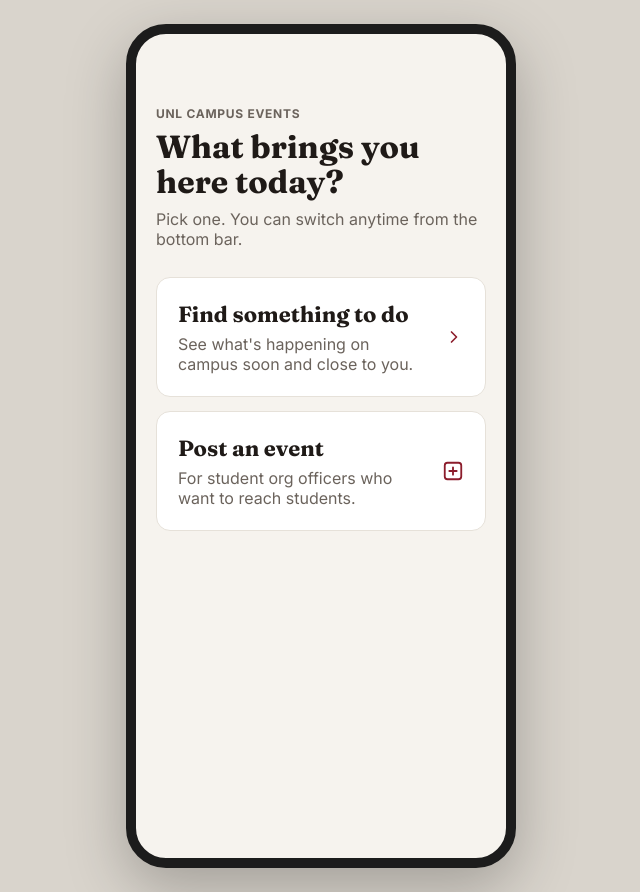
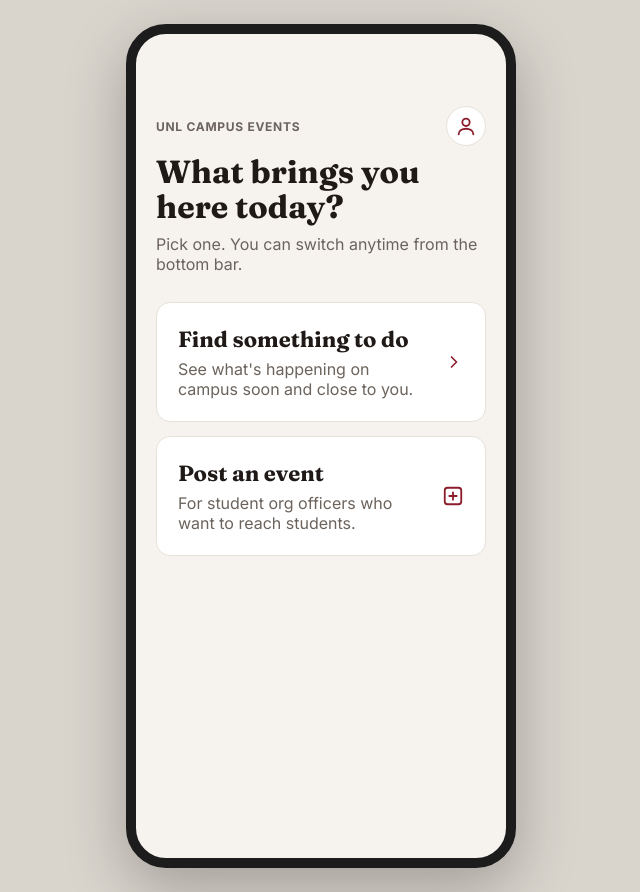
Before and after one commit to leolinquet/nevents, a React (Vite) app: page / in a window 1280 px wide. Shown: the whole page, without its empty margins (319-959 px from the left). Built offline with nearby package versions, Linux system fonts and the light colour scheme.

Commit message:
added profile icon to home

```diff
--- a/src/components/Icons.jsx
+++ b/src/components/Icons.jsx
@@ -40,3 +40,9 @@ export const CheckCircleIcon = (p) => (
     <path d="M8 12.5l3 3 5-6" />
   </svg>
 )
+export const UserIcon = (p) => (
+  <svg viewBox="0 0 24 24" width="22" height="22" {...base} {...p}>
+    <circle cx="12" cy="8" r="4" />
+    <path d="M4 21c0-4 4-6 8-6s8 2 8 6" />
+  </svg>
+)
--- a/src/index.css
+++ b/src/index.css
@@ -73,6 +73,8 @@ input, select { font: inherit; color: inherit; }
 .start-card:hover { border-color: var(--accent); }
 .start-title { font-family: var(--serif); font-size: 22px; margin-bottom: 6px; }
 .start-card svg { flex-shrink: 0; }
+.home-top { display: flex; justify-content: space-between; align-items: center; }
+.avatar-btn { width: 40px; height: 40px; border-radius: 50%; background: var(--surface); border: 1px solid var(--border); color: var(--accent); display: flex; align-items: center; justify-content: center; }
 
 /* ---------- discover ---------- */
 .page-header { margin-bottom: 16px; }
--- a/src/pages/Start.jsx
+++ b/src/pages/Start.jsx
@@ -1,11 +1,16 @@
 import { Link } from 'react-router-dom'
-import { ChevronRightIcon, PlusSquareIcon } from '../components/Icons.jsx'
+import { ChevronRightIcon, PlusSquareIcon, UserIcon } from '../components/Icons.jsx'
 
 export default function Start() {
   return (
     <div className="screen">
       <main className="screen-body start">
-        <p className="eyebrow">UNL Campus Events</p>
+        <div className="home-top">
+          <p className="eyebrow">UNL Campus Events</p>
+          <button className="avatar-btn" aria-label="Profile">
+            <UserIcon />
+          </button>
+        </div>
         <h1 className="display">What brings you here today?</h1>
         <p className="muted">Pick one. You can switch anytime from the bottom bar.</p>
 
```
